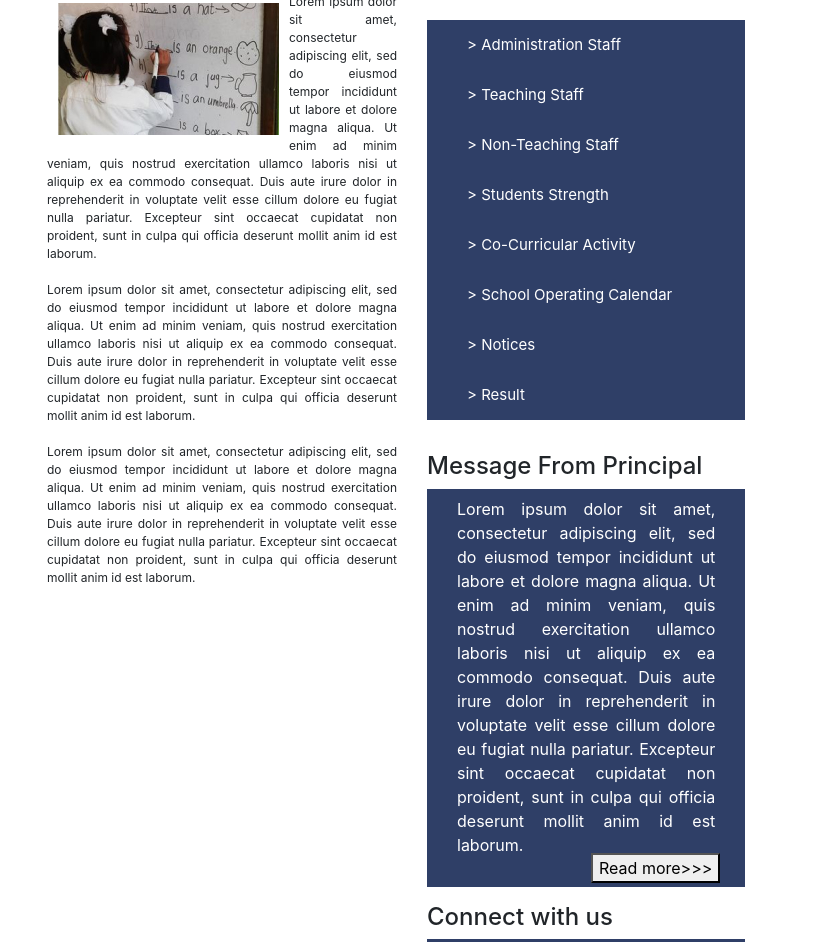
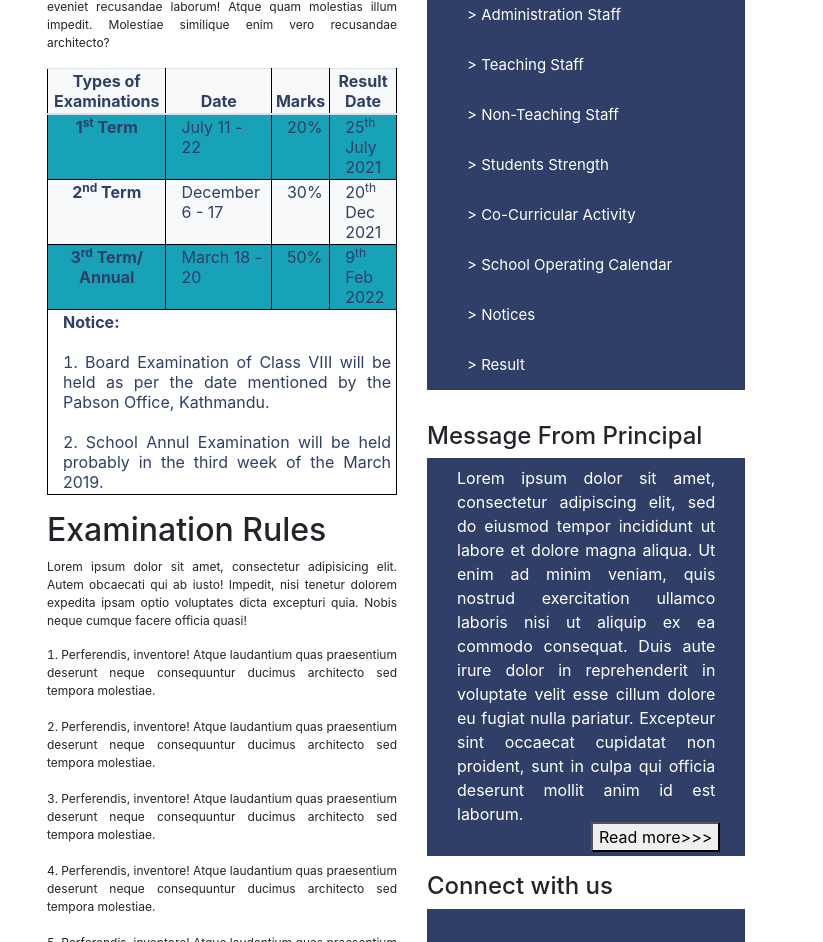
Before and after one commit to Birajramtel/school, a plain HTML site: page demo.html in a window 1280 px wide. Shown: the part 549-1491 px from the top of the page, without its empty margins (228-1051 px from the left). Drawn offline with nearby package versions, Linux system fonts and the light colour scheme.

Commit message:
Changes made in bg image of first

```diff
--- a/demo.html
+++ b/demo.html
@@ -39,7 +39,7 @@
                             <a class="nav-link" href="index.html">Home<span class="sr-only">(current)</span></a>
                         </li>
                         <li class="nav-item">
-                            <a class="nav-link active" href="about_us.html">About Us</a>
+                            <a class="nav-link" href="about_us.html">About Us</a>
                         </li>
                         <li class="nav-item">
                             <a class="nav-link" href="academic_procedure.html">Academic Procedure</a>
@@ -48,7 +48,7 @@
                             <a class="nav-link" href="rules_and_regulation.html">Rules and Regulation</a>
                         </li>
                         <li class="nav-item">
-                            <a class="nav-link" href="academic_criteria.html">Academic Criteria</a>
+                            <a class="nav-link active" href="academic_criteria.html">Academic Criteria</a>
                         </li>
                         <li class="nav-item">
                             <a class="nav-link" href="routine.html">Routine</a>
@@ -69,14 +69,14 @@
     <section>
         <div class="container">
             <div class="row justify-content-center mt-2">
-                <div class="col-6 col-sm-6 col-md-6 d-flex col-xl-4 col-lg-4 p-0">
+                <div class="col-6 col-sm-6 col-md-6 d-flex col-xl-4 col-lg-4 pr-0">
                     <img class="img-fluid" src="img/kid_in_bg.jpg" alt="Backgroud">
                 </div>
-                <div class="col-6 col-sm-6 col-md-6 col-xl-4 pr-0 col-lg-4">
-                    <img class="img-fluid banner_image" src="img/sidemenu1.png" alt="Backgroud">
-                    <span class="banner" style="font-size:3vw">Prime School</span>
-                    <span class="banner_info" style="font-size:3vw">The best your <br> Child Deserve.</span>
-                    <button type="button" class="btn btn-primary btn-sm banner_button" style="font-size:1.5vw">
+                <div class="col-6 col-sm-6 col-md-6 col-lg-4 col-xl-4 pr-0">
+                    <img class="img-fluid banner_image" src="img/sidemenu1_demo.png" alt="Backgroud">
+                    <!-- <span class="banner" style="font-size:3.5vw">Prime School</span>
+                    <span class="banner_info" style="font-size:3vw">The best your <br> Child Deserve.</span> -->
+                    <button type="button" class="btn btn-primary btn-sm banner_button xl-2" style="font-size:2.5vw">
                         Read more>>></button>
                 </div>
             </div>
@@ -85,39 +85,92 @@
         <div class="container">
             <div class="row justify-content-center">
                 <div class="col-md-6 col-lg-4 col-xl-4">
-                    <h2 class="mt-4">About Us</h2>
-                    <p class="intro_content">
-                        <img src="img/about_us_kid.jpg" class="about_us_image" alt="About Us kid">
-                        Lorem ipsum dolor sit amet, consectetur adipiscing elit, sed do eiusmod tempor incididunt ut
-                        labore et
-                        dolore magna aliqua. Ut enim ad minim veniam, quis nostrud exercitation ullamco laboris nisi ut
-                        aliquip
-                        ex ea commodo consequat. Duis aute irure dolor in reprehenderit in voluptate velit esse cillum
-                        dolore
-                        eu fugiat nulla pariatur. Excepteur sint occaecat cupidatat non proident, sunt in culpa qui
-                        officia
-                        deserunt mollit anim id est laborum.
-                        <br><br>
-                        Lorem ipsum dolor sit amet, consectetur adipiscing elit, sed do eiusmod tempor incididunt ut
-                        labore et
-                        dolore magna aliqua. Ut enim ad minim veniam, quis nostrud exercitation ullamco laboris nisi ut
-                        aliquip
-                        ex ea commodo consequat. Duis aute irure dolor in reprehenderit in voluptate velit esse cillum
-                        dolore
-                        eu fugiat nulla pariatur. Excepteur sint occaecat cupidatat non proident, sunt in culpa qui
-                        officia
-                        deserunt mollit anim id est laborum.
-                        <br><br>
-                        Lorem ipsum dolor sit amet, consectetur adipiscing elit, sed do eiusmod tempor incididunt ut
-                        labore et
-                        dolore magna aliqua. Ut enim ad minim veniam, quis nostrud exercitation ullamco laboris nisi ut
-                        aliquip
-                        ex ea commodo consequat. Duis aute irure dolor in reprehenderit in voluptate velit esse cillum
-                        dolore
-                        eu fugiat nulla pariatur. Excepteur sint occaecat cupidatat non proident, sunt in culpa qui
-                        officia
-                        deserunt mollit anim id est laborum.
-                    </p>
+                    <h2 class="mt-4">Exam Schedule </h2>
+                    <p class="intro_content">Lorem ipsum, dolor sit amet consectetur adipisicing elit. Temporibus,
+                        corrupti nisi molestias odio magni ex ratione eveniet recusandae laborum! Atque quam molestias
+                        illum impedit. Molestiae similique enim vero recusandae architecto?</p>
+                    <table class="table table-striped">
+                        <thead>
+                            <tr class="bg-light table_header">
+                                <th>Types of Examinations</th>
+                                <th>Date</th>
+                                <th>Marks</th>
+                                <th>Result Date</th>
+                            </tr>
+                        </thead>
+                        <tbody>
+                            <tr class="bg-info">
+                                <th class="table_header">1<sup>st</sup> Term</th>
+                                <td>July 11 - 22</td>
+                                <td>20%</td>
+                                <td>25<sup>th</sup> July 2021</td>
+                            </tr>
+                            <tr class="bg-light">
+                                <th class="table_header">2<sup>nd</sup> Term</th>
+                                <td>December 6 - 17</td>
+                                <td>30%</td>
+                                <td>20<sup>th</sup> Dec 2021</td>
+                            </tr>
+                            <tr class="bg-info">
+                                <th class="table_header">3<sup>rd</sup> Term/ Annual</th>
+                                <td>March 18 - 20</td>
+                                <td>50%</td>
+                                <td>9<sup>th</sup> Feb 2022</td>
+                            </tr>
+                            <tr>
+                                <td colspan="4">
+                                    <div class="notice_info p-0"> Notice: </div><br>
+                                    <div class="listing_items">
+                                        <li>
+                                            Board Examination of Class VIII will be held as per the
+                                            date mentioned by the Pabson Office, Kathmandu.
+                                        </li><br>
+                                        <li>
+                                            School Annul Examination will be held probably in the third week
+                                            of the March 2019.
+                                        </li>
+                                    </div>
+                                </td>
+                            </tr>
+                        </tbody>
+                    </table>
+                    <div class="container listing_items p-0">
+                        <h2> Examination Rules</h2>
+                        <p class="intro_content">Lorem ipsum dolor sit amet, consectetur adipisicing elit. Autem
+                            obcaecati qui ab iusto! Impedit, nisi tenetur dolorem expedita ipsam optio voluptates dicta
+                            excepturi quia. Nobis neque cumque facere officia quasi!</p>
+                        <div class="intro_content">
+                            <li>Perferendis, inventore! Atque laudantium quas praesentium deserunt neque consequuntur
+                                ducimus architecto sed tempora molestiae.
+                            </li>
+                            <br>
+                            <li>Perferendis, inventore! Atque laudantium quas praesentium deserunt neque consequuntur
+                                ducimus architecto sed tempora molestiae.
+                            </li>
+                            <br>
+                            <li>Perferendis, inventore! Atque laudantium quas praesentium deserunt neque consequuntur
+                                ducimus architecto sed tempora molestiae.
+                            </li>
+                            <br>
+                            <li>Perferendis, inventore! Atque laudantium quas praesentium deserunt neque consequuntur
+                                ducimus architecto sed tempora molestiae.
+                            </li>
+                            <br>
+                            <li>Perferendis, inventore! Atque laudantium quas praesentium deserunt neque consequuntur
+                                ducimus architecto sed tempora molestiae.
+                            </li>
+                            <br>
+                            <li>Perferendis, inventore! Atque laudantium quas praesentium deserunt neque consequuntur
+                                ducimus architecto sed tempora molestiae.
+                            </li>
+                            <br>
+                            <li>Perferendis, inventore! Atque laudantium quas praesentium deserunt neque consequuntur
+                                ducimus architecto sed tempora molestiae.
+                            </li>
+                            <br>
+                        </div>
+
+                    </div>
                 </div>
                 <!-- Rectangular Box Big -->
                 <div class="col-md-6 col-lg-4">
```
